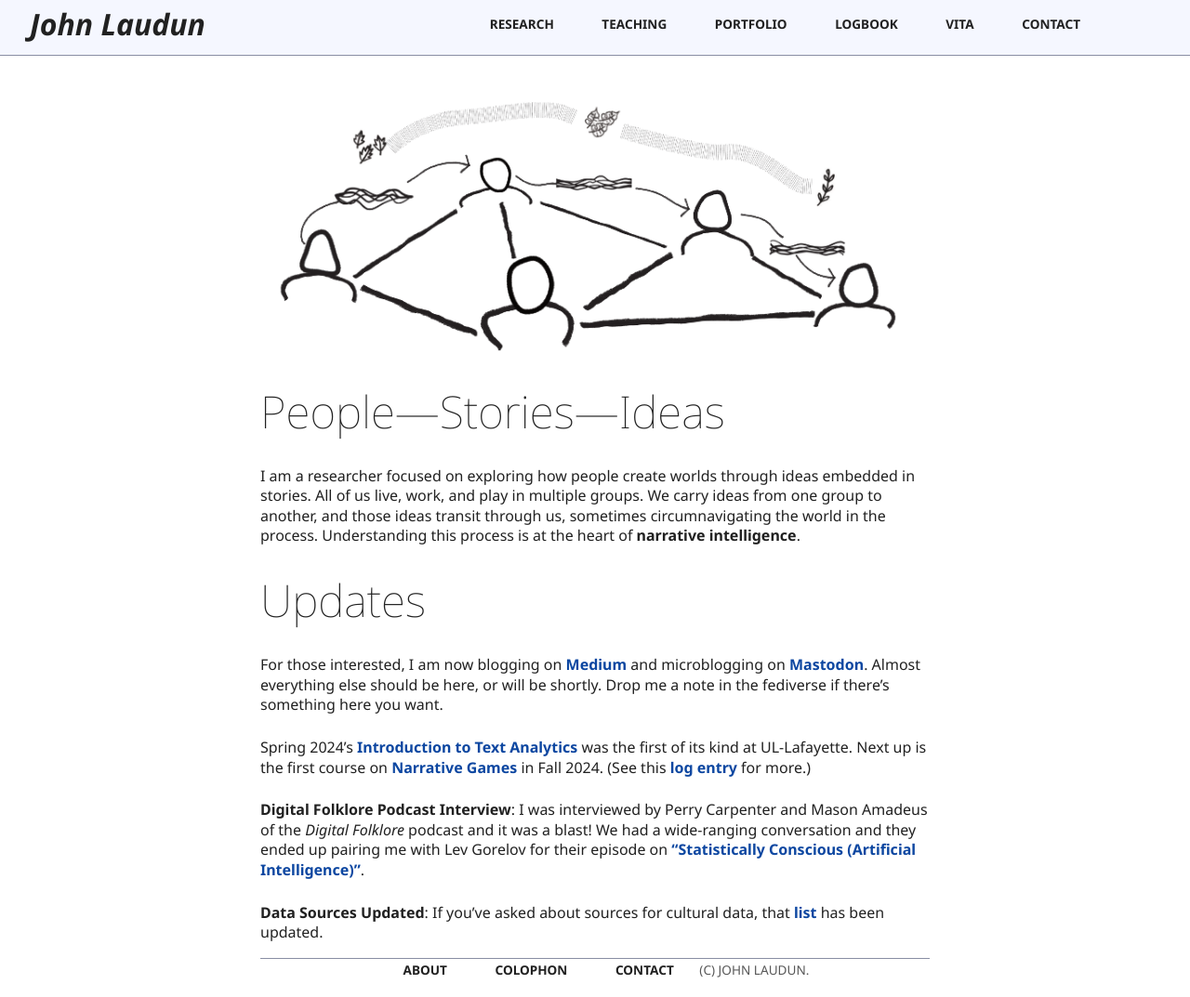
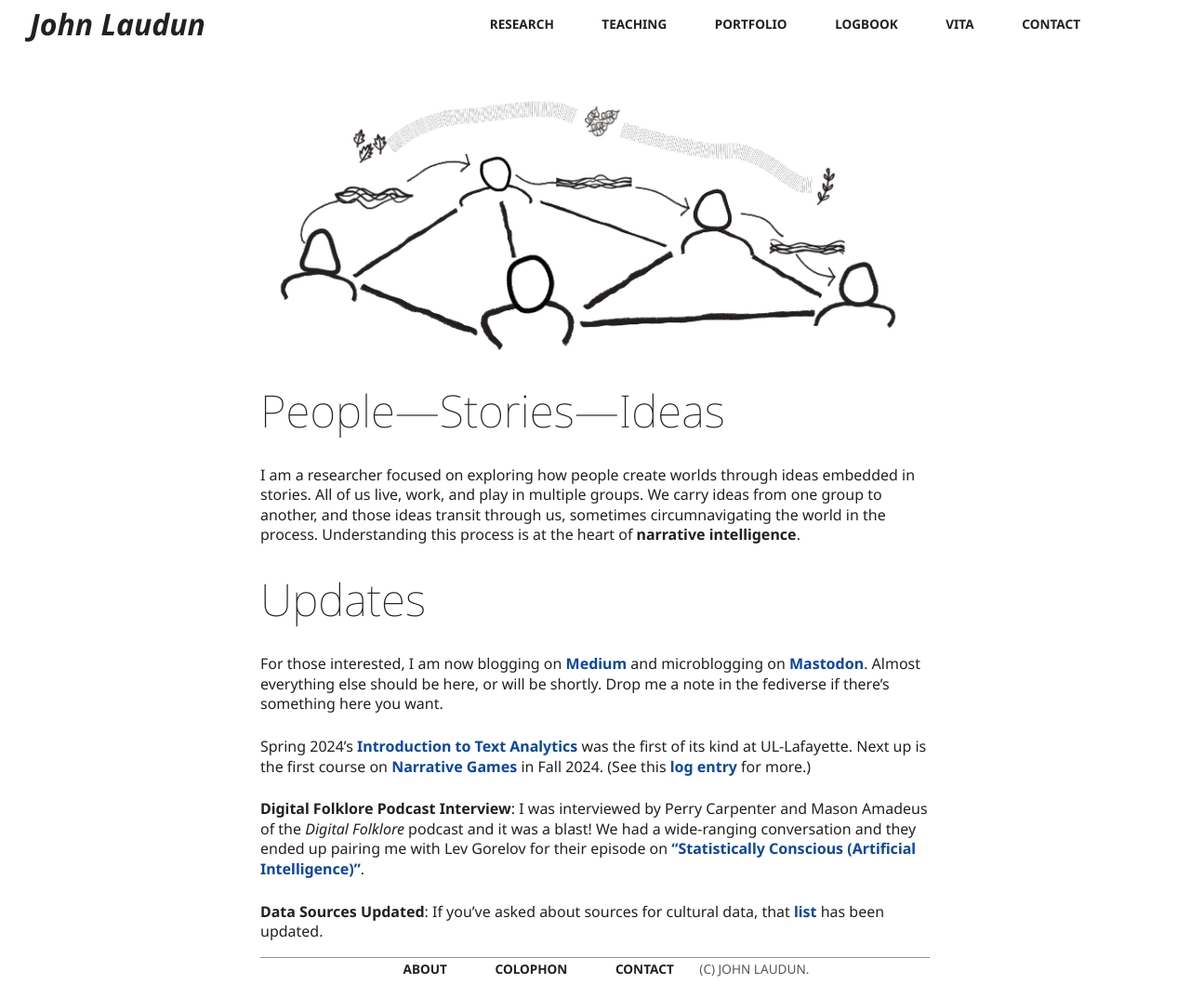
Before and after one commit to johnlaudun/jln, a Jekyll site: the page built from index.md, in a window 1280 px wide. Shown: the whole page at 93% size. Built offline with Jekyll 4.4.1, drawn with Linux system fonts in a browser that asks for light colours.

Commit message:
Removing border and bkgd in header.

```diff
--- a/assets/css/simple.css
+++ b/assets/css/simple.css
@@ -79,8 +79,8 @@ body > * {
 
 /* Make the header bg full width, but the content inline with body */
 body > header {
-  background-color: var(--accent-bg);
-  border-bottom: 1px solid var(--border);
+  /* background-color: var(--accent-bg); */
+  /* border-bottom: 1px solid var(--border); */
   text-align: center;
   padding: 0 0.5rem 0.5rem 0.5rem;
   grid-column: 1 / -1;
```
